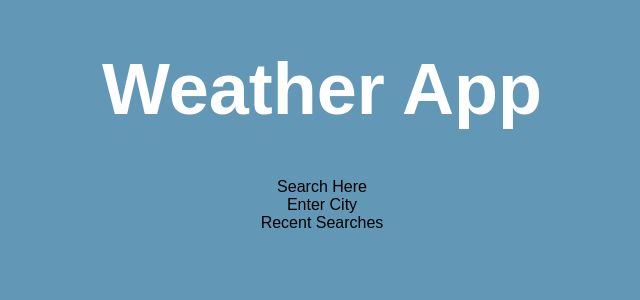
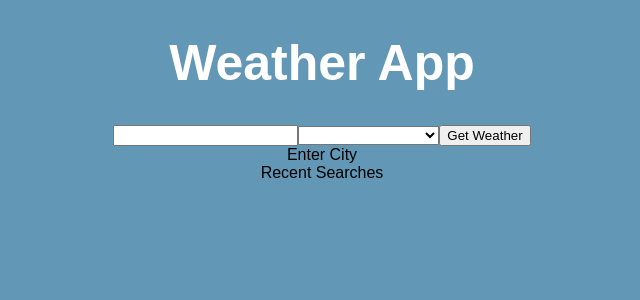
Before and after one commit to brettghays/Weather-App, a React (Create React App) app in the folder weather/: page / in a window 1280 px wide. Shown: the top 300 px of the page, without its empty margins (318-958 px from the left). Built offline with nearby package versions, Linux system fonts and the light colour scheme; what webfontloader would draw is missing.

Commit message:
more weather app stuff

```diff
--- a/weather/package.json
+++ b/weather/package.json
@@ -9,6 +9,7 @@
     "react-scripts": "1.0.17",
     "webfontloader": "^1.6.28"
   },
+  "proxy": "http://localhost:3001",
   "scripts": {
     "start": "react-scripts start",
     "build": "react-scripts build",
--- a/weather/src/App.js
+++ b/weather/src/App.js
@@ -2,13 +2,14 @@ import React, { Component } from 'react';
 import './App.css';
 
 import Header from './components/Header/header'
+import Search from './components/Search/search'
 
 class App extends Component {
   render() {
     return (
       <div className="App">
         <div className="header"><Header /></div>
-        <div className="search">Search Here</div>
+        <div className="search"><Search /></div>
         <div className="forecast">Enter City</div>
         <div className="recent">Recent Searches</div>
       </div>
--- a/weather/src/components/Header/header.css
+++ b/weather/src/components/Header/header.css
@@ -1,4 +1,4 @@
 .header {
     color: #ffffff;
-    font-size: 1.5em;
+    font-size: 1.25em;
 }
--- /dev/null
+++ b/weather/src/components/Search/search.js
@@ -0,0 +1,150 @@
+import React, {Component} from 'react';
+import axios from 'axios'
+
+const apiKey = "0a9e0cd119cd3229"
+
+export default class Search extends Component {
+    constructor(){
+        super();
+        this.state = {
+            city: '',
+            state: '',
+            searchResults: [],
+        }
+    }
+
+    handleCityChange(e){
+        this.setState({
+            city: e.target.value
+        });
+    }
+
+    handleStateChange(e){
+        this.setState({
+            state: e.target.value
+        });
+    }
+
+    getForecast(e){
+        e.preventDefault();
+        const {city,state} = this.state
+        let results = [];
+        axios.get(`http://api.wunderground.com/api/${apiKey}/forecast10day/q/${state}/${city}.json`)
+        .then(res => {
+            results.push(
+                {
+                    id:0,
+                    day: res.data.forecast.simpleforecast.forecastday[0].date.weekday,
+                    high: res.data.forecast.simpleforecast.forecastday[0].high.fahrenheit,
+                    low: res.data.forecast.simpleforecast.forecastday[0].low.fahrenheit,
+                    icon: res.data.forecast.simpleforecast.forecastday[0].icon_url,
+                    forecast: res.data.forecast.simpleforecast.forecastday[0].conditions,
+                },
+                {
+                    id: 1,
+                    day: res.data.forecast.simpleforecast.forecastday[1].date.weekday,
+                    high: res.data.forecast.simpleforecast.forecastday[1].high.fahrenheit,
+                    low: res.data.forecast.simpleforecast.forecastday[1].low.fahrenheit,
+                    icon: res.data.forecast.simpleforecast.forecastday[1].icon_url,
+                    forecast: res.data.forecast.simpleforecast.forecastday[1].conditions,
+                },
+                {
+                    id: 2,
+                    day: res.data.forecast.simpleforecast.forecastday[2].date.weekday,
+                    high: res.data.forecast.simpleforecast.forecastday[2].high.fahrenheit,
+                    low: res.data.forecast.simpleforecast.forecastday[2].low.fahrenheit,
+                    icon: res.data.forecast.simpleforecast.forecastday[2].icon_url,
+                    forecast: res.data.forecast.simpleforecast.forecastday[2].conditions,
+                },
+                {
+                    id: 3,
+                    day: res.data.forecast.simpleforecast.forecastday[3].date.weekday,
+                    high: res.data.forecast.simpleforecast.forecastday[3].high.fahrenheit,
+                    low: res.data.forecast.simpleforecast.forecastday[3].low.fahrenheit,
+                    icon: res.data.forecast.simpleforecast.forecastday[3].icon_url,
+                    forecast: res.data.forecast.simpleforecast.forecastday[3].conditions,
+                },
+                {
+                    id: 4,
+                    day: res.data.forecast.simpleforecast.forecastday[4].date.weekday,
+                    high: res.data.forecast.simpleforecast.forecastday[4].high.fahrenheit,
+                    low: res.data.forecast.simpleforecast.forecastday[4].low.fahrenheit,
+                    icon: res.data.forecast.simpleforecast.forecastday[4].icon_url,
+                    forecast: res.data.forecast.simpleforecast.forecastday[4].conditions,
+                }
+
+            )
+            this.setState({
+                searchResults: results
+            })
+
+        })
+        .catch(err => console.log(err))
+    }
+
+    render(){
+        return(
+            <div>
+            <form onSubmit={e => this.getForecast(e)}>
+            <input type="text" onChange={e => this.handleCityChange(e)}/>
+            <select onChange={e => this.handleStateChange(e)}>
+                <option defaultValue></option>
+                <option value="AL">Alabama</option>
+                <option value="AK">Alaska</option>
+                <option value="AZ">Arizona</option>
+                <option value="AR">Arkansas</option>
+                <option value="CA">California</option>
+                <option value="CO">Colorado</option>
+                <option value="CT">Connecticut</option>
+                <option value="DE">Delaware</option>
+                <option value="DC">District Of Columbia</option>
+                <option value="FL">Florida</option>
+                <option value="GA">Georgia</option>
+                <option value="HI">Hawaii</option>
+                <option value="ID">Idaho</option>
+                <option value="IL">Illinois</option>
+                <option value="IN">Indiana</option>
+                <option value="IA">Iowa</option>
+                <option value="KS">Kansas</option>
+                <option value="KY">Kentucky</option>
+                <option value="LA">Louisiana</option>
+                <option value="ME">Maine</option>
+                <option value="MD">Maryland</option>
+                <option value="MA">Massachusetts</option>
+                <option value="MI">Michigan</option>
+                <option value="MN">Minnesota</option>
+                <option value="MS">Mississippi</option>
+                <option value="MO">Missouri</option>
+                <option value="MT">Montana</option>
+                <option value="NE">Nebraska</option>
+                <option value="NV">Nevada</option>
+                <option value="NH">New Hampshire</option>
+                <option value="NJ">New Jersey</option>
+                <option value="NM">New Mexico</option>
+                <option value="NY">New York</option>
+                <option value="NC">North Carolina</option>
+                <option value="ND">North Dakota</option>
+                <option value="OH">Ohio</option>
+                <option value="OK">Oklahoma</option>
+                <option value="OR">Oregon</option>
+                <option value="PA">Pennsylvania</option>
+                <option value="RI">Rhode Island</option>
+                <option value="SC">South Carolina</option>
+                <option value="SD">South Dakota</option>
+                <option value="TN">Tennessee</option>
+                <option value="TX">Texas</option>
+                <option value="UT">Utah</option>
+                <option value="VT">Vermont</option>
+                <option value="VA">Virginia</option>
+                <option value="WA">Washington</option>
+                <option value="WV">West Virginia</option>
+                <option value="WI">Wisconsin</option>
+                <option value="WY">Wyoming</option>
+            </select>
+            <input type="submit" value="Get Weather"/>
+            </form>
+
+        </div>
+        )
+    }
+}
```
Also changed, not shown: 2 other files (tests, documents, lock files or other folders).
